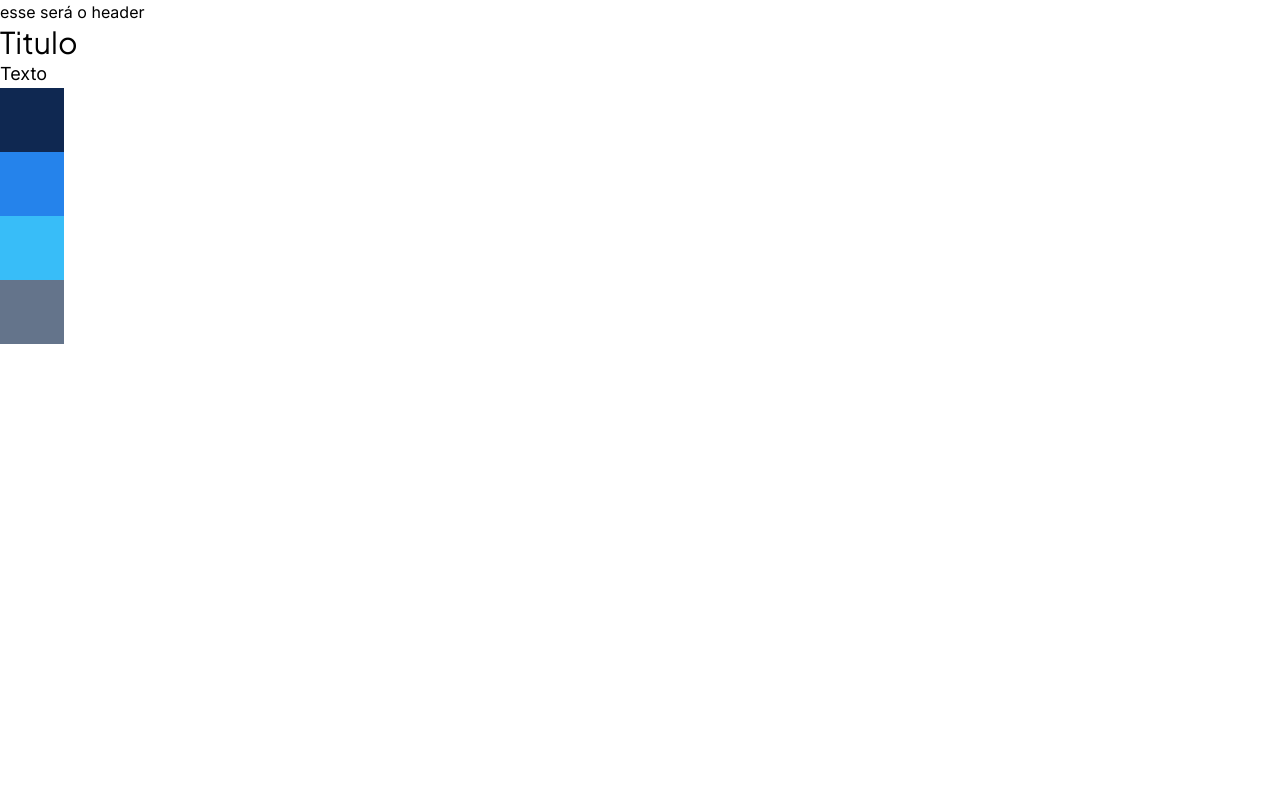
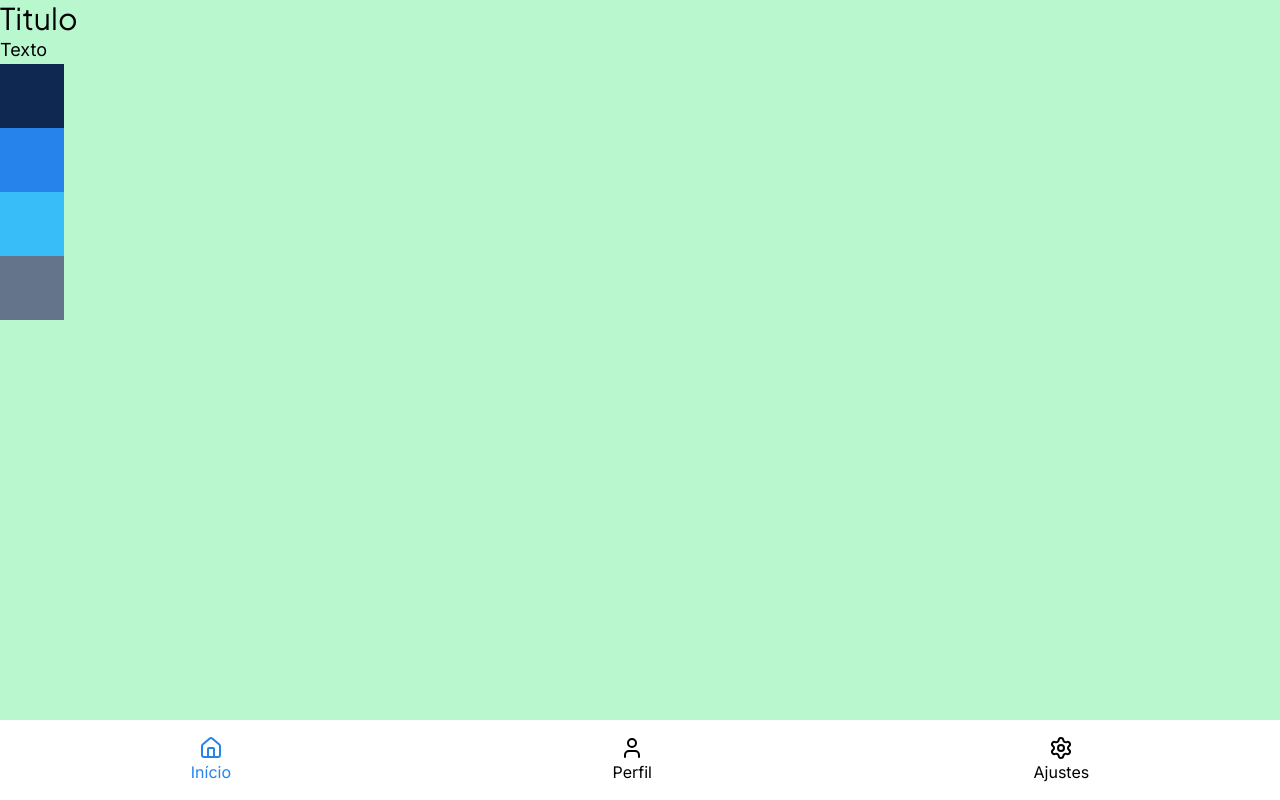
Before and after one commit to ByteFive/parent-watch, a React (Vite) app: page / in a window 1280 px wide. Built offline with nearby package versions, Linux system fonts and the light colour scheme.

Commit message:
adiciona o navbar

```diff
--- a/package.json
+++ b/package.json
@@ -11,6 +11,7 @@
   },
   "dependencies": {
     "@tailwindcss/vite": "^4.3.3",
+    "lucide-react": "^1.66.0",
     "react": "^19.3.1",
     "react-dom": "^19.3.1",
     "react-router-dom": "^7.18.5",
--- a/src/components/Header.tsx
+++ /dev/null
@@ -1,3 +0,0 @@
-export default function Header() {
-  return <header>esse será o header</header>;
-}
--- /dev/null
+++ b/src/components/Navbar.tsx
@@ -0,0 +1,42 @@
+import { House, Settings, User } from "lucide-react";
+import { useLocation } from "react-router-dom";
+
+export default function Navbar() {
+  const links = [
+    {
+      path: "/",
+      label: "Início",
+      icon: <House />,
+    },
+    {
+      path: "/perfil",
+      label: "Perfil",
+      icon: <User />,
+    },
+    {
+      path: "/ajustes",
+      label: "Ajustes",
+      icon: <Settings />,
+    },
+  ];
+
+  const pathname = useLocation().pathname;
+
+  return (
+    <nav className="h-20">
+      <ul className="flex items-center justify-around h-full">
+        {links.map((link) => (
+          <li key={link.path}>
+            <a
+              href={link.path}
+              className={`flex flex-col items-center justify-center h-full  ${pathname === link.path ? "text-secondary" : "hover:text-neutral duration-300"}`}
+            >
+              {link.icon}
+              {link.label}
+            </a>
+          </li>
+        ))}
+      </ul>
+    </nav>
+  );
+}
--- a/src/components/RootLayout.tsx
+++ b/src/components/RootLayout.tsx
@@ -1,11 +1,13 @@
 import { Outlet } from "react-router-dom";
-import Header from "./Header";
+import Navbar from "./Navbar";
 
 export default function RootLayout() {
   return (
     <>
-      <Header />
-      <Outlet />
+      <div className="h-[calc(100vh-80px)] bg-green-200">
+        <Outlet />
+      </div>
+      <Navbar />
     </>
   );
 }
```
Also changed, not shown: 1 other file (tests, documents, lock files or other folders).
